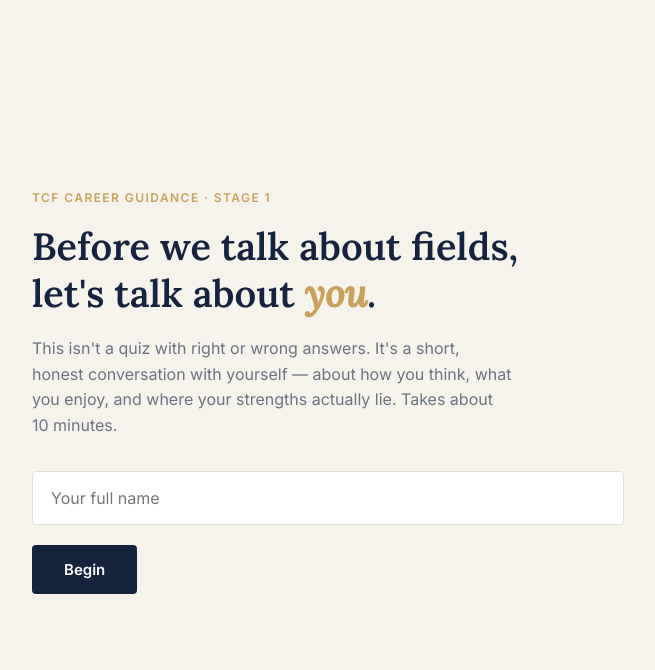
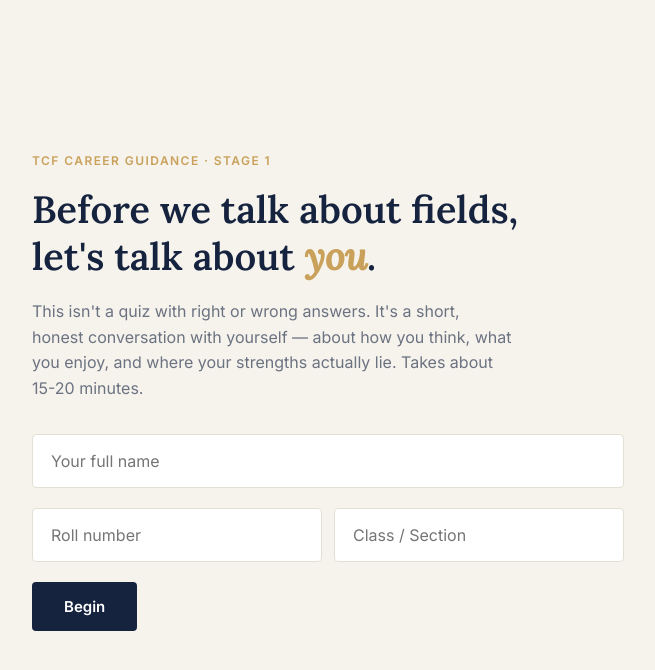
Before and after one commit to javedqarib332-art/CareerPilot-The-Citizens-Foundation-College, a Flask app: page / in a window 1280 px wide. Shown: the top 670 px of the page, without its empty margins (312-967 px from the left). Run offline with Flask 3, Linux system fonts and the light colour scheme; some libraries are stand-ins or nearby versions; some web fonts are replaced.

Commit message:
Update index.html

```diff
--- a/templates/index.html
+++ b/templates/index.html
@@ -16,7 +16,7 @@
   <section id="screen-welcome" class="screen active">
     <div class="eyebrow">TCF Career Guidance &middot; Stage 1</div>
     <h1>Before we talk about fields,<br>let's talk about <em>you</em>.</h1>
-    <p class="lede">This isn't a quiz with right or wrong answers. It's a short, honest conversation with yourself — about how you think, what you enjoy, and where your strengths actually lie. Takes about 10 minutes.</p>
+    <p class="lede">This isn't a quiz with right or wrong answers. It's a short, honest conversation with yourself — about how you think, what you enjoy, and where your strengths actually lie. Takes about 15-20 minutes.</p>
 
     <div id="resume-banner" class="resume-banner" style="display:none;">
       <p>Looks like you have an assessment in progress.</p>
@@ -27,6 +27,10 @@
     </div>
 
     <input type="text" id="student-name" placeholder="Your full name" class="name-input">
+    <div style="display:flex; gap:12px;">
+      <input type="text" id="student-roll" placeholder="Roll number" class="name-input" style="flex:1;">
+      <input type="text" id="student-class" placeholder="Class / Section" class="name-input" style="flex:1;">
+    </div>
     <button class="btn-primary" id="btn-start">Begin</button>
   </section>
 
```
